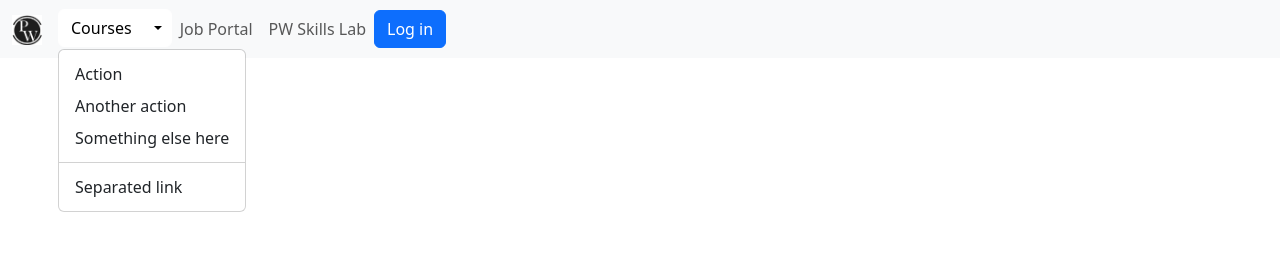
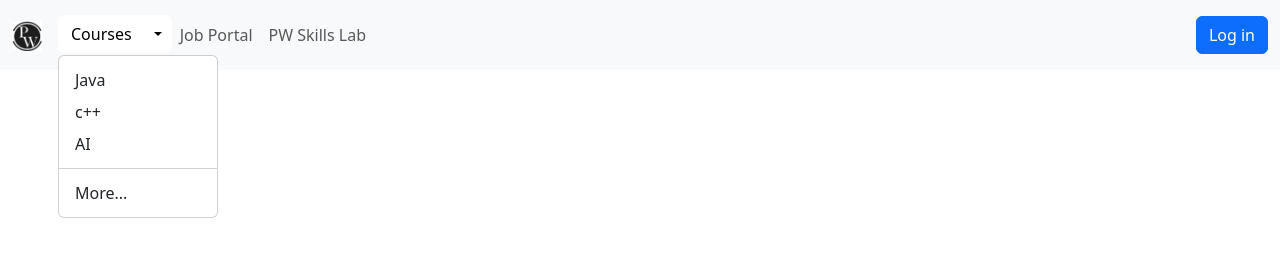
Before and after one commit to Rupam-Mondal/WEB_DEVELOPMENT, a plain HTML site: page Assignment14/question3/index.html in a window 1280 px wide. Both pictures are taken after a click on the button "Toggle Dropdown". Drawn offline with nearby package versions, Linux system fonts and the light colour scheme.

Commit message:
Add files via upload

```diff
--- a/Assignment14/question3/index.html
+++ b/Assignment14/question3/index.html
@@ -6,9 +6,11 @@
     <title>Document</title>
     <link href="https://cdn.jsdelivr.net/npm/bootstrap@5.3.2/dist/css/bootstrap.min.css" rel="stylesheet"
         integrity="sha384-T3c6CoIi6uLrA9TneNEoa7RxnatzjcDSCmG1MXxSR1GAsXEV/Dwwykc2MPK8M2HN" crossorigin="anonymous">
-
+    <script src="https://cdn.jsdelivr.net/npm/bootstrap@5.3.2/dist/js/bootstrap.bundle.min.js"
+        integrity="sha384-C6RzsynM9kWDrMNeT87bh95OGNyZPhcTNXj1NW7RuBCsyN/o0jlpcV8Qyq46cDfL"
+        crossorigin="anonymous"></script>
     <style>
-        .btn-info{
+        .btn-info {
             --bs-btn-bg: white;
             --bs-btn-hover-bg: white;
             --bs-btn-border-color: white;
@@ -17,18 +19,17 @@
             --bs-btn-active-border-color: #ffffff;
         }
     </style>
-
 </head>
 <body>
     <nav class="navbar navbar-expand-lg bg-body-tertiary">
         <div class="container-fluid">
             <a class="navbar-brand" href="#"><img src="pwlogo.png" alt="Bootstrap" width="30" height="30"></a>
-            <button class="navbar-toggler" type="button" data-bs-toggle="collapse" data-bs-target="#navbarNav"
-                aria-controls="navbarNav" aria-expanded="false" aria-label="Toggle navigation">
+            <button class="navbar-toggler" type="button" data-bs-toggle="collapse" data-bs-target="#navbarText"
+                aria-controls="navbarText" aria-expanded="false" aria-label="Toggle navigation">
                 <span class="navbar-toggler-icon"></span>
             </button>
-            <div class="collapse navbar-collapse .bg-light d-flex" id="navbarNav">
-                <ul class="navbar-nav">
+            <div class="collapse navbar-collapse" id="navbarText">
+                <ul class="navbar-nav me-auto mb-2 mb-lg-0">
                     <li class="nav-item">
                         <div class="btn-group">
                             <button type="button" class="btn btn-info">Courses</button>
@@ -37,13 +38,13 @@
                                 <span class="visually-hidden">Toggle Dropdown</span>
                             </button>
                             <ul class="dropdown-menu">
-                                <li><a class="dropdown-item" href="#">Action</a></li>
-                                <li><a class="dropdown-item" href="#">Another action</a></li>
-                                <li><a class="dropdown-item" href="#">Something else here</a></li>
+                                <li><a class="dropdown-item" href="#">Java</a></li>
+                                <li><a class="dropdown-item" href="#">c++</a></li>
+                                <li><a class="dropdown-item" href="#">AI</a></li>
                                 <li>
                                     <hr class="dropdown-divider">
                                 </li>
-                                <li><a class="dropdown-item" href="#">Separated link</a></li>
+                                <li><a class="dropdown-item" href="#">More...</a></li>
                             </ul>
                         </div>
                     </li>
@@ -54,13 +55,10 @@
                         <a class="nav-link" href="#">PW Skills Lab</a>
                     </li>
                 </ul>
+                <span class="navbar-text">
                     <button type="button" class="btn btn-primary" data-bs-toggle="modal" data-bs-target="#exampleModal">
                         Log in
                     </button>
-            </div>
-        </div>
-    </nav>
-
                     <div class="modal fade" id="exampleModal" tabindex="-1" aria-labelledby="exampleModalLabel" aria-hidden="true">
                         <div class="modal-dialog">
                             <div class="modal-content">
@@ -93,9 +91,9 @@
                             </div>
                         </div>
                     </div>
-
-    <script src="https://cdn.jsdelivr.net/npm/bootstrap@5.3.2/dist/js/bootstrap.bundle.min.js"
-        integrity="sha384-C6RzsynM9kWDrMNeT87bh95OGNyZPhcTNXj1NW7RuBCsyN/o0jlpcV8Qyq46cDfL"
-        crossorigin="anonymous"></script>
+                </span>
+            </div>
+        </div>
+    </nav>
 </body>
 </html>
```
Lines whose indentation alone changed are shown as unchanged.
